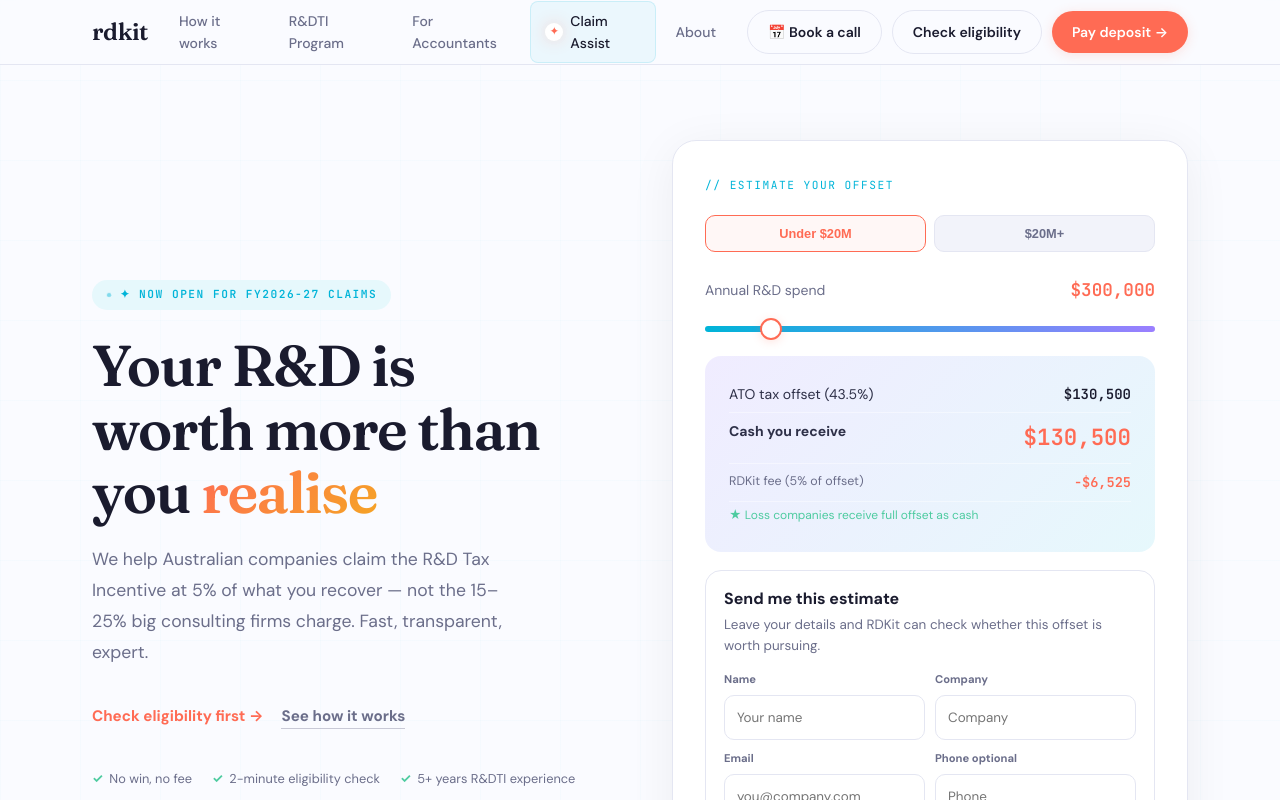
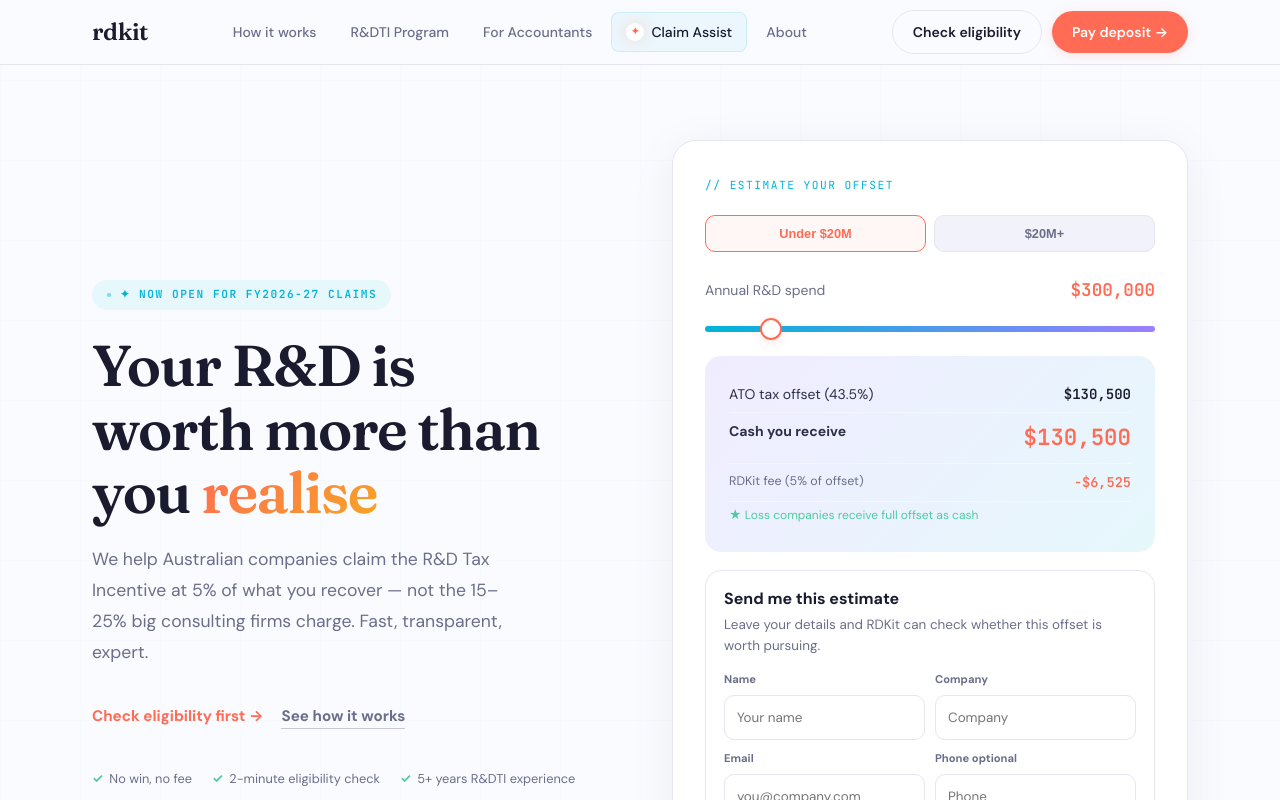
Before and after one commit to hellordkit-cell/rdkit, a Next.js app: page / in a window 1280 px wide. Shown: the top 800 px of the page. Built offline with nearby package versions, Linux system fonts and the light colour scheme.

Commit message:
Remove Book a call button from nav bar

```diff
--- a/components/Nav.js
+++ b/components/Nav.js
@@ -1,7 +1,6 @@
 import { useEffect, useState } from 'react'
 import Link from 'next/link'
 import { useRouter } from 'next/router'
-import { BOOKING_URL } from '../lib/constants'
 
 const navLinks = [
   { href: '/how-it-works', label: 'How it works' },
@@ -41,7 +40,6 @@
           ))}
         </div>
         <div className="nav-actions">
-          <a href={BOOKING_URL} target="_blank" rel="noopener noreferrer" className="btn btn-outline nav-cta" style={{ padding: '10px 20px' }}>📅 Book a call</a>
           <Link href="/eligibility" className="btn btn-outline nav-cta nav-cta-eligibility">Check eligibility</Link>
           <Link href="/get-started" className="btn btn-primary nav-cta nav-cta-deposit">Pay deposit →</Link>
         </div>
@@ -78,7 +76,6 @@
             </Link>
           ))}
           <div className="nav-mobile-actions">
-            <a href={BOOKING_URL} target="_blank" rel="noopener noreferrer" className="btn btn-outline nav-mobile-cta">📅 Book a call</a>
             <Link href="/eligibility" className="btn btn-outline nav-mobile-cta">Check eligibility</Link>
             <Link href="/get-started" className="btn btn-primary nav-mobile-cta">Pay deposit →</Link>
           </div>
```
